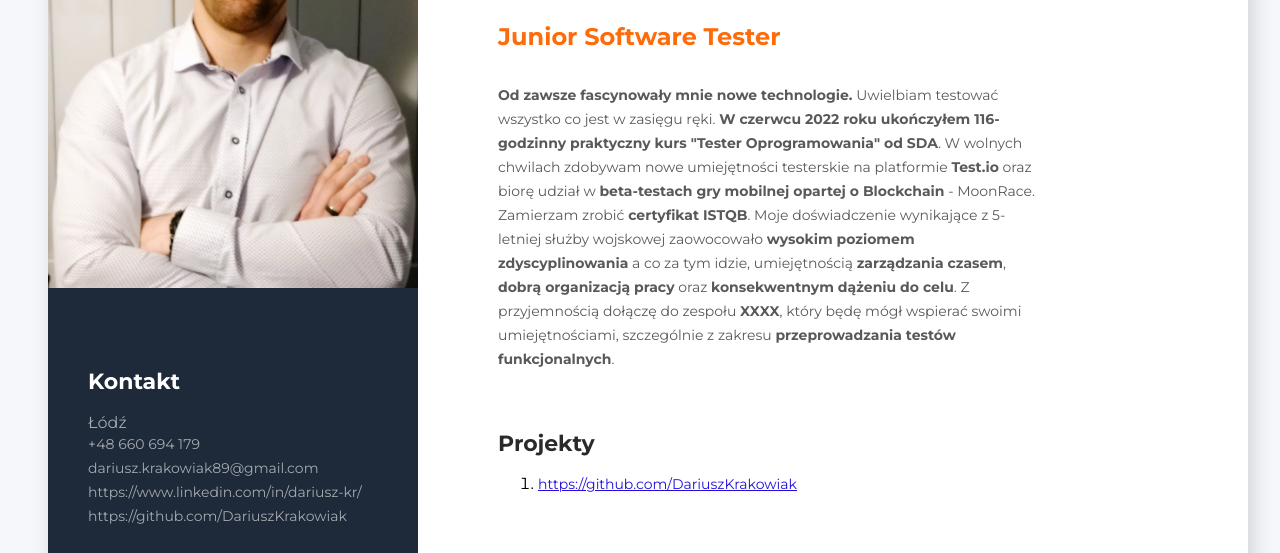
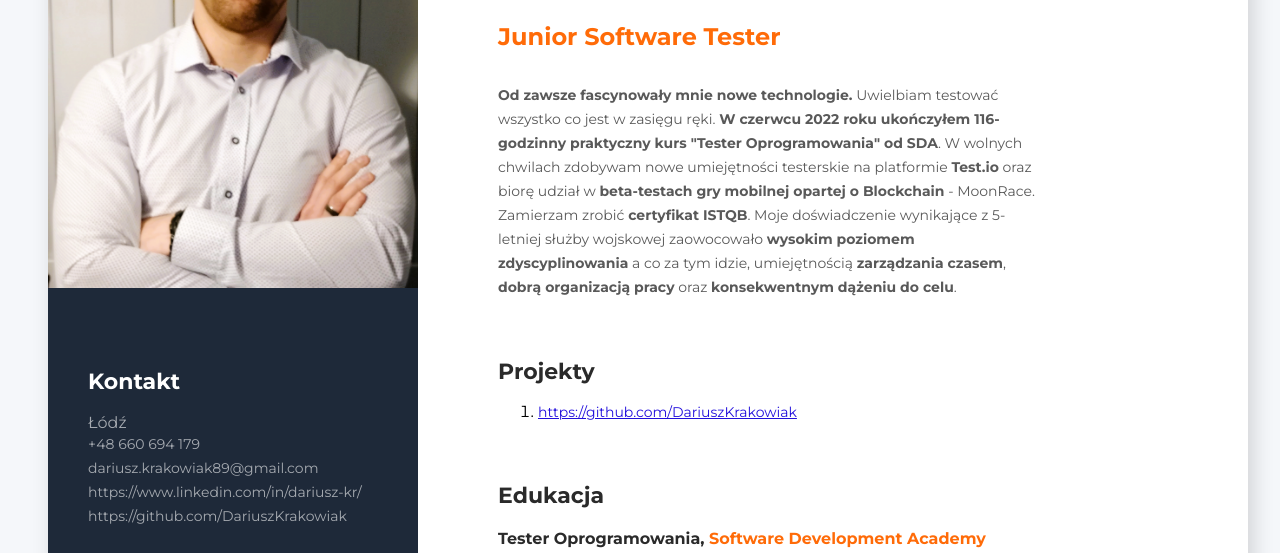
Before and after one commit to DariuszKrakowiak/dariusz-krakowiak.github.io, a plain HTML site: page index.html in a window 1280 px wide. Shown: the part 247-800 px from the top of the page. Drawn offline with Linux system fonts and the light colour scheme.

Commit message:
update CV

```diff
--- a/index.html
+++ b/index.html
@@ -105,8 +105,7 @@
 ukończyłem 116-godzinny praktyczny kurs "Tester Oprogramowania" od SDA</b>. W wolnych chwilach zdobywam
 nowe umiejętności testerskie na platformie <b>Test.io</b> oraz biorę udział w <b>beta-testach gry mobilnej opartej o Blockchain</b> -
 MoonRace. Zamierzam zrobić <b>certyfikat ISTQB</b>. Moje doświadczenie wynikające z 5-letniej służby wojskowej zaowocowało <b>wysokim poziomem zdyscyplinowania</b> a co za tym idzie, umiejętnością <b>zarządzania czasem</b>,
-<b>dobrą organizacją pracy</b> oraz <b>konsekwentnym dążeniu do celu</b>. Z przyjemnością dołączę do zespołu <b>XXXX</b>, który będę mógł
- wspierać swoimi umiejętnościami, szczególnie z zakresu <b>przeprowadzania testów funkcjonalnych</b>.
+<b>dobrą organizacją pracy</b> oraz <b>konsekwentnym dążeniu do celu</b>.
 
           </p>
         </section>
```
